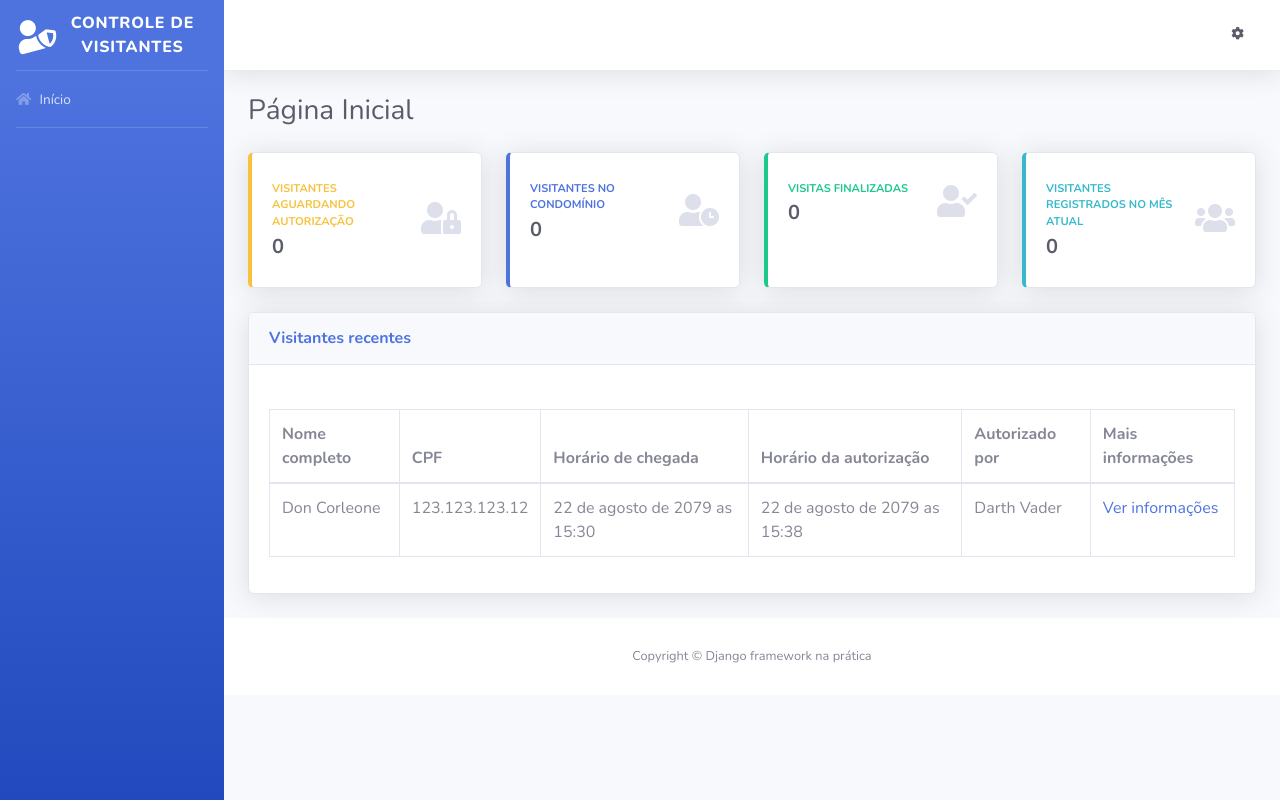
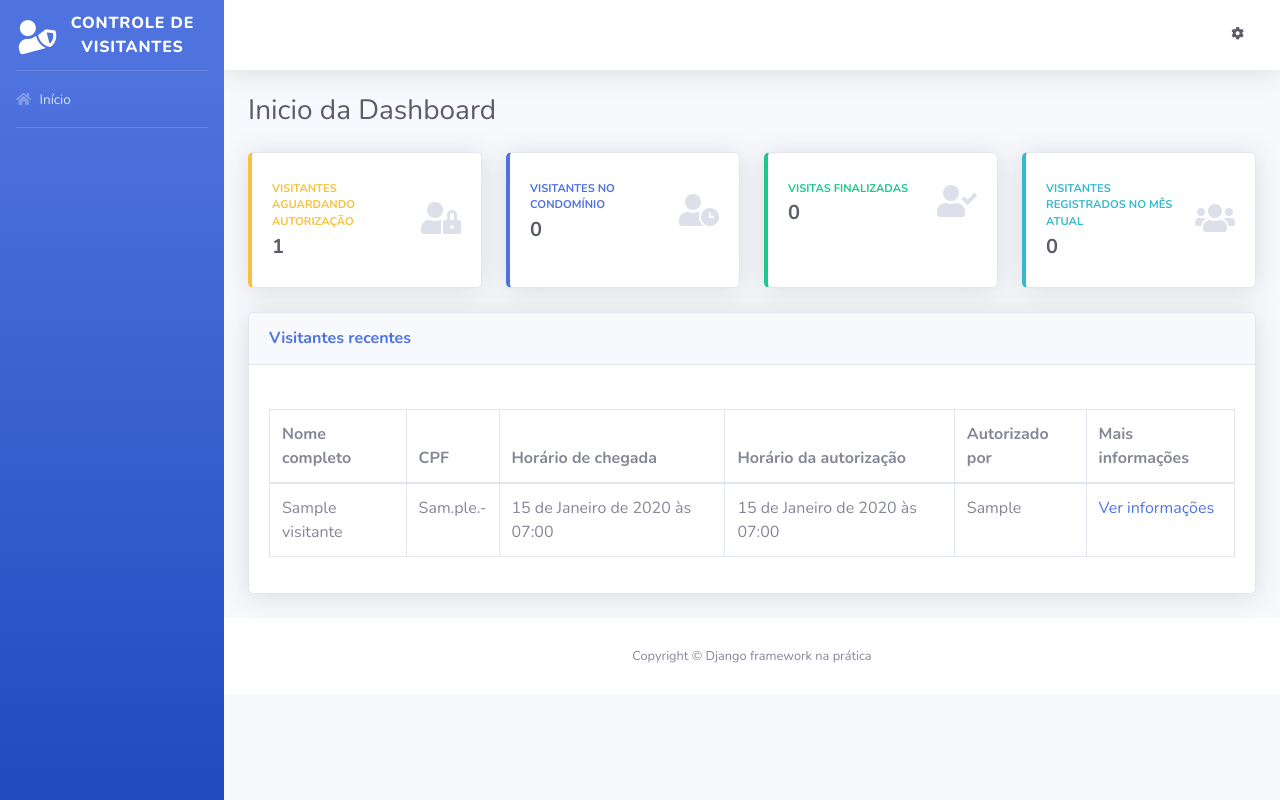
Before and after one commit to wesscosta/controleVisitante-django, a Django app: page / in a window 1280 px wide. Run offline with Django 5.2, Linux system fonts and the light colour scheme; tables that the repository leaves empty hold one stand-in row (values such as "Sample post"); some libraries are stand-ins or nearby versions.

Commit message:
feat: informações dinamicas na dashboard

```diff
--- a/core/urls.py
+++ b/core/urls.py
@@ -5,5 +5,5 @@ from dashboard.views import index
 
 urlpatterns = [
     path('admin/', admin.site.urls),
-    path('', index ,name='index')
+    path('', index ,name='index'),
 ]
--- a/dashboard/views.py
+++ b/dashboard/views.py
@@ -1,6 +1,25 @@
+from django.utils import timezone
 from django.shortcuts import render
-
-# Create your views here.
+from visitantes.models import Visitante
 
 def index(request):
-    return render(request,'index.html')
+
+    todos_visitantes = Visitante.objects.order_by( '-horario_chegada' )
+    visitantes_aguardando = todos_visitantes.filter(status='AGUARDANDO')
+    visitantes_em_visita = todos_visitantes.filter(status='EM_VISITA')
+    visitantes_finalizado = todos_visitantes.filter(status='FINALIZADO')
+
+    hora_atual  = timezone.now()
+    mes_atual = hora_atual.month
+    visitantes_mes = todos_visitantes.filter(horario_chegada__month = mes_atual )
+
+    context = {
+        'nome_pagina' : 'Inicio da Dashboard',
+        'todos_visitantes': todos_visitantes,
+        'visitantes_aguardando': visitantes_aguardando.count(),
+        'visitantes_em_visita':visitantes_em_visita.count(),
+        'visitantes_finalizado':visitantes_finalizado.count(),
+        'visitantes_mes': visitantes_mes.count()
+    }
+
+    return render(request,'index.html', context)
--- a/templates/index.html
+++ b/templates/index.html
@@ -4,7 +4,8 @@
 
 <div class="container-fluid">
     <div class="d-sm-flex align-items-center justify-content-between mb-4">
-        <h1 class="h3 mb-0 text-gray-800">Página Inicial</h1>
+        <h1 class="h3 mb-0 text-gray-800">{{nome_pagina}}</h1>
+
     </div>
 
     <div class="row">
@@ -14,7 +15,7 @@
                     <div class="row no-gutters align-items-center">
                         <div class="col mr-2">
                             <div class="text-xs font-weight-bold text-warning text-uppercase mb-1">Visitantes aguardando autorização</div>
-                            <div class="h5 mb-0 font-weight-bold text-gray-800">0</div>
+                            <div class="h5 mb-0 font-weight-bold text-gray-800">{{visitantes_aguardando}}</div>
                         </div>
 
                         <div class="col-auto">
@@ -31,7 +32,7 @@
                     <div class="row no-gutters align-items-center">
                         <div class="col mr-2">
                             <div class="text-xs font-weight-bold text-primary text-uppercase mb-1">Visitantes no condomínio</div>
-                            <div class="h5 mb-0 font-weight-bold text-gray-800">0</div>
+                            <div class="h5 mb-0 font-weight-bold text-gray-800">{{visitantes_em_visita}}</div>
                         </div>
 
                         <div class="col-auto">
@@ -48,7 +49,7 @@
                     <div class="row no-gutters align-items-center">
                         <div class="col mr-2">
                             <div class="text-xs font-weight-bold text-success text-uppercase mb-1">Visitas finalizadas</div>
-                            <div class="h5 mb-0 font-weight-bold text-gray-800">0</div>
+                            <div class="h5 mb-0 font-weight-bold text-gray-800">{{visitantes_finalizado}}</div>
                         </div>
                         <div class="col-auto">
                             <i class="fas fa-user-check fa-2x text-gray-300"></i>
@@ -64,7 +65,7 @@
                     <div class="row no-gutters align-items-center">
                         <div class="col mr-2">
                             <div class="text-xs font-weight-bold text-info text-uppercase mb-1">Visitantes registrados no mês atual</div>
-                            <div class="h5 mb-0 font-weight-bold text-gray-800">0</div>
+                            <div class="h5 mb-0 font-weight-bold text-gray-800">{{visitantes_mes}}</div>
                         </div>
                         <div class="col-auto">
                             <i class="fas fa-users fa-2x text-gray-300"></i>
@@ -93,18 +94,20 @@
                     </thead>
 
                     <tbody>
+                        {%for visitante in todos_visitantes%}
                         <tr>
-                            <td>Don Corleone</td>
-                            <td>123.123.123.12</td>
-                            <td>22 de agosto de 2079 as 15:30</td>
-                            <td>22 de agosto de 2079 as 15:38</td>
-                            <td>Darth Vader</td>
+                            <td>{{ visitante}}</td>
+                            <td>{{visitante.get_cpf}}</td>
+                            <td>{{ visitante.get_horario_chegada}}</td>
+                            <td>{{ visitante.get_horario_autorizacao}}</td>
+                            <td>{{ visitante.get_morador_responsavel}}</td>
                             <td>
                                 <a href="#">
                                     Ver informações
                                 </a>
                             </td>
                         </tr>
+                        {%endfor%}
                     </tbody>
                 </table>
             </div>
--- a/visitantes/models.py
+++ b/visitantes/models.py
@@ -21,6 +21,10 @@ class Visitante(models.Model):
     morador_responsavel =  models.CharField( verbose_name='Nome do morador responsavel',max_length=200,blank=False)
     registrado_por = models.ForeignKey('porteiros.Porteiro', verbose_name='Porteiro responsavel pelo registro', on_delete=models.PROTECT)
 
+    def get_horario_chegada(self):
+        if self.horario_chegada:
+            return self.horario_chegada
+
     def get_horario_saida(self):
         if self.horario_saida:
             return self.horario_saida
@@ -41,10 +45,10 @@ class Visitante(models.Model):
         if self.cpf:
             cpf = str(self.cpf)
 
-            cpf_parte_um = cpf[0:2]
-            cpf_parte_dois = cpf[3:5]
-            cpf_parte_tres = cpf[6:8]
-            cpf_parte_quatro = cpf[9:10]
+            cpf_parte_um = cpf[0:3]
+            cpf_parte_dois = cpf[3:6]
+            cpf_parte_tres = cpf[6:9]
+            cpf_parte_quatro = cpf[9:]
 
             cpf_formatado = f'{cpf_parte_um}.{cpf_parte_dois}.{cpf_parte_tres}-{cpf_parte_quatro}'
             return cpf_formatado
```
